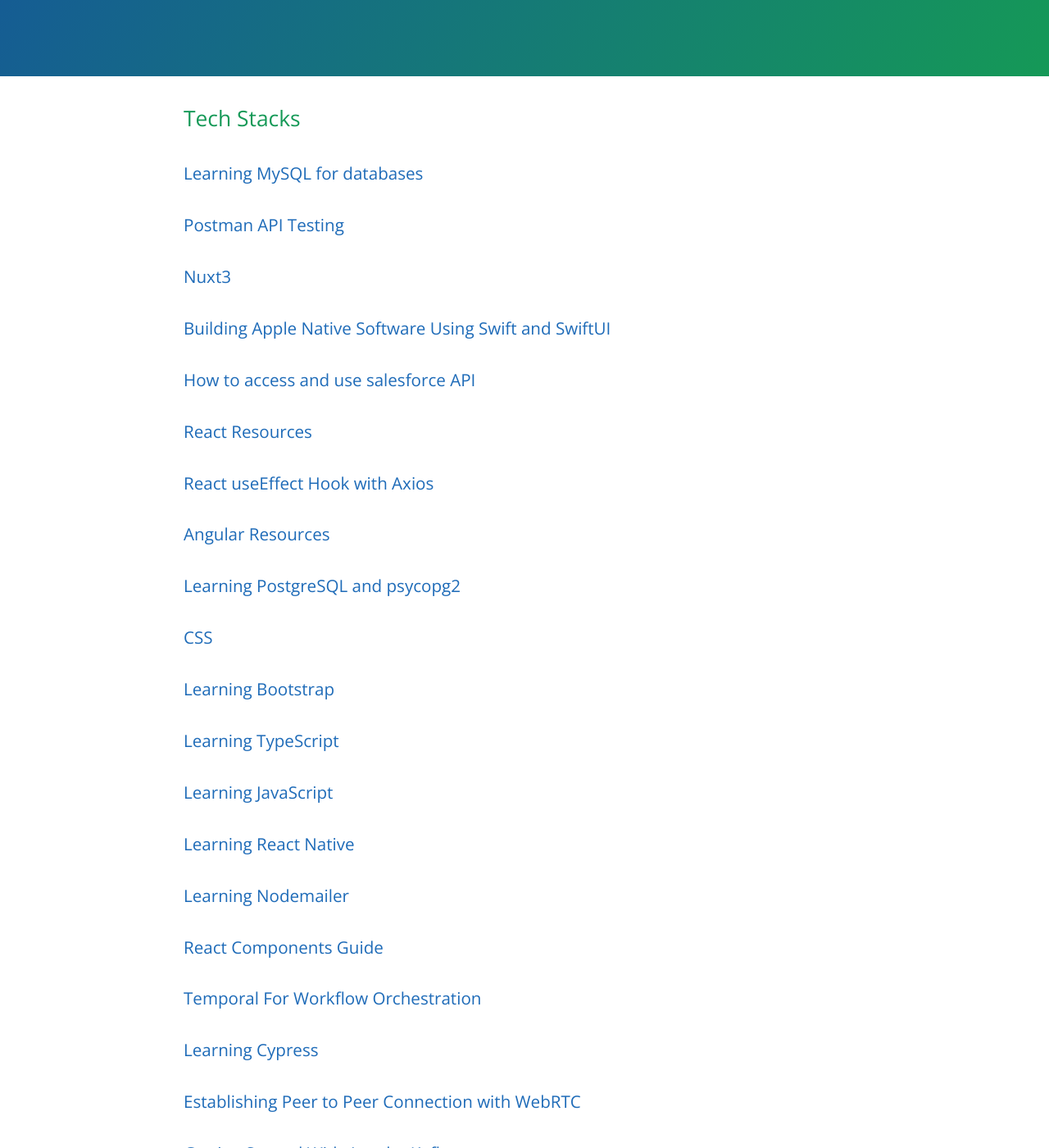
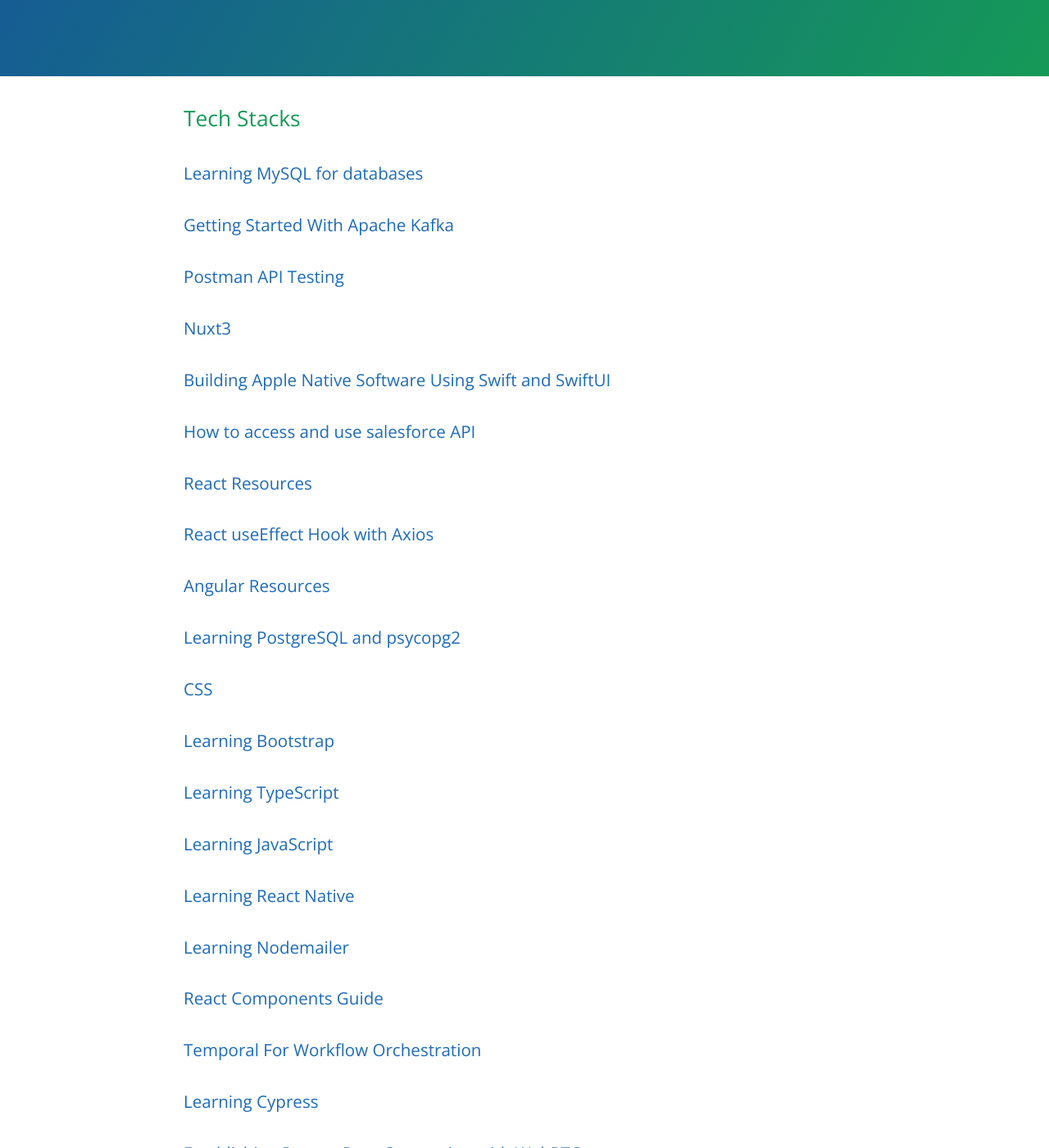
Before and after one commit to learning-software-engineering/learning-software-engineering.github.io, a Jekyll site: the page built from Topics/Tech_Stacks.md, in a window 1280 px wide and 1400 px high, scrolled down 213 px. Shown: the whole window at 82% size. Built offline with Jekyll 4.4.1, drawn with Linux system fonts in a browser that asks for light colours; our own code applies the rules of GitHub Pages for plain Markdown files; some of the changed text lies outside the part shown.

Commit message:
change the file position

```diff
--- a/Topics/Tech_Stacks.md
+++ b/Topics/Tech_Stacks.md
@@ -1,6 +1,7 @@
 ## Tech Stacks
 
 ### [Learning MySQL for databases](./Tech_Stacks/Learning_MySQL.md)
+### [Getting Started With Apache Kafka](./Tech_Stacks/Apache_Kafka.md)
 ### [Postman API Testing](./Tech_Stacks/Postman_Backend_Testing.md)
 ### [Nuxt3](./Tech_Stacks/Nuxt3.md)
 ### [Building Apple Native Software Using Swift and SwiftUI](./Tech_Stacks/swift.md)
```
Also changed, not shown: other parts of Topics/Tech_Stacks.md (+0 -1 lines).
